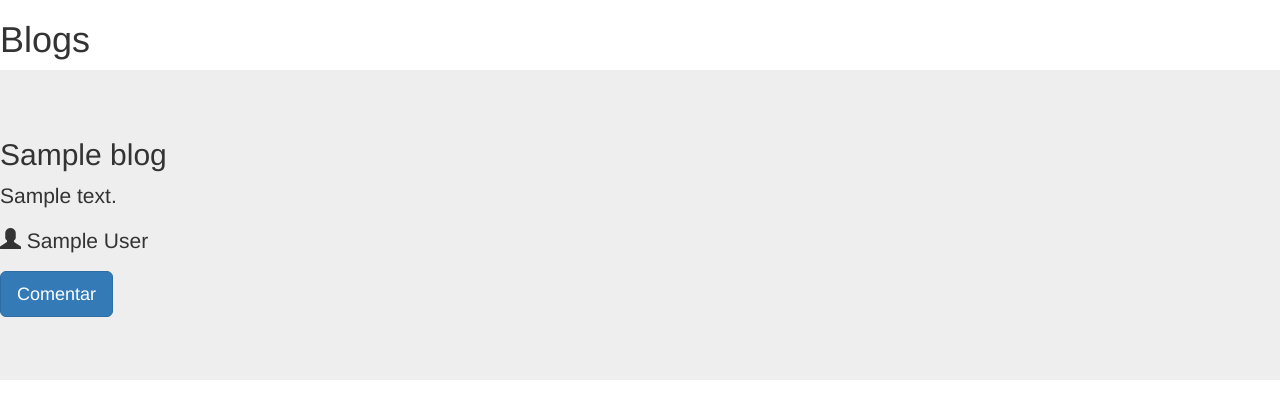
After one commit to amednin/curso_php_basico, a PHP site: template clase_4/views/blogs.twig in a window 1280 px wide. The commit adds this page. Shown: the top 419 px of the page. Run offline with PHP 8.4, Linux system fonts and the light colour scheme; the template is opened without the code that fills it: most values are stand-ins (such as "Sample title", 1, 10 or a date in 2020); some libraries are stand-ins or nearby versions.

Commit message:
Usando Twig

```diff
--- /dev/null
+++ b/clase_4/views/blogs.twig
@@ -0,0 +1,22 @@
+<!DOCTYPE html>
+<html lang="en">
+<head>
+    <meta charset="UTF-8">
+    <link rel="stylesheet" href="https://maxcdn.bootstrapcdn.com/bootstrap/3.3.6/css/bootstrap.min.css" integrity="sha384-1q8mTJOASx8j1Au+a5WDVnPi2lkFfwwEAa8hDDdjZlpLegxhjVME1fgjWPGmkzs7" crossorigin="anonymous">
+
+    <script src="https://maxcdn.bootstrapcdn.com/bootstrap/3.3.6/js/bootstrap.min.js" integrity="sha384-0mSbJDEHialfmuBBQP6A4Qrprq5OVfW37PRR3j5ELqxss1yVqOtnepnHVP9aJ7xS" crossorigin="anonymous"></script>
+
+    <title>Blog</title>
+</head>
+<body>
+    <h1>Blogs</h1>
+    {% for blog in blogs %}
+    <div class="jumbotron">
+      <h2>{{ blog.title }}</h2>
+      <p>{{ blog.body }}</p>
+      <p><span class='glyphicon glyphicon-user'></span> {{ blog.author }}</p>
+      <p><a class="btn btn-primary btn-lg" href="#" role="button">Comentar</a></p>
+    </div>
+    {% endfor %}
+</body>
+</html>
```
Also changed, not shown: clase_4/web/index.php (+10 -21 lines).
